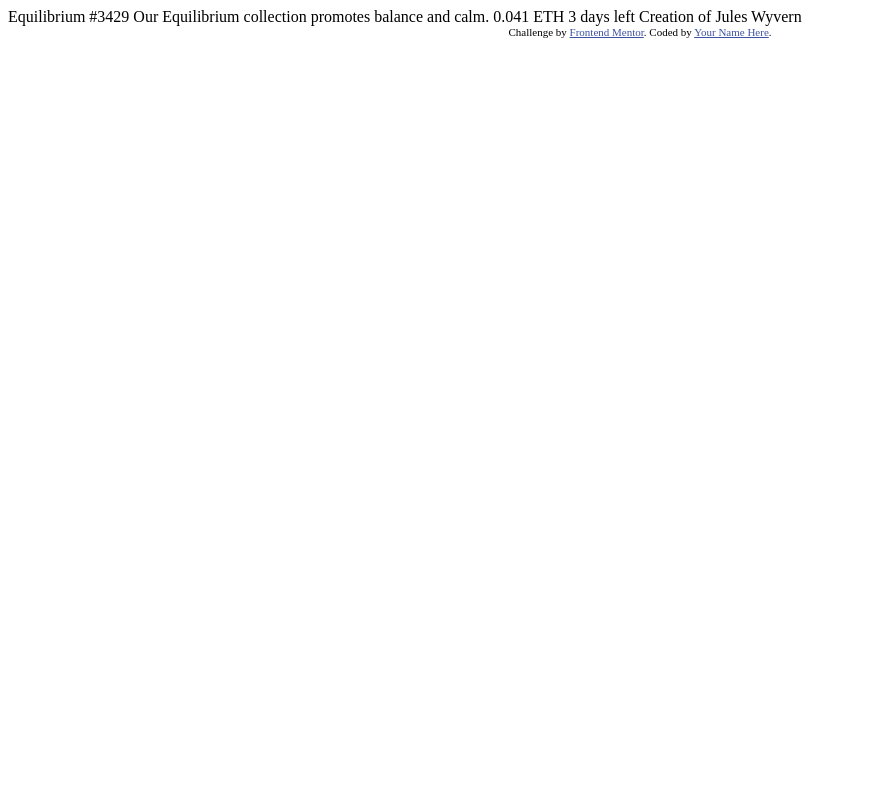
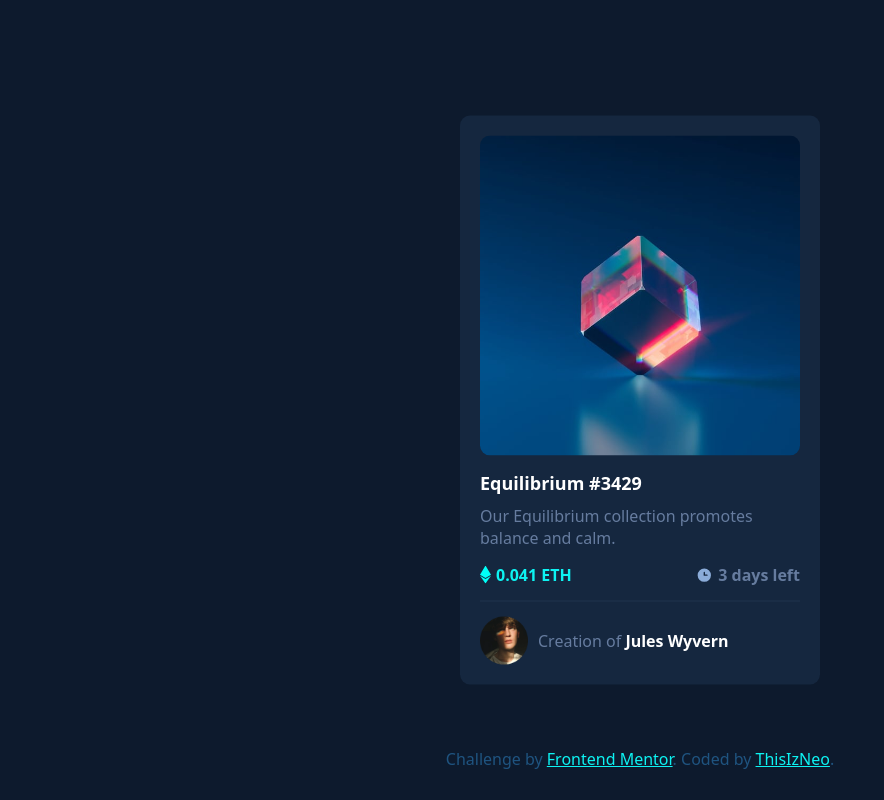
Before and after one commit to ThisIzNeo/FrontendMentorChallenges, a plain HTML site: page nft-preview-card-component-main/index.html in a window 1280 px wide. Shown: the whole page, without its empty margins (0-884 px from the left). Drawn offline with Linux system fonts and the light colour scheme.

Commit message:
nft card challeng completed

```diff
--- a/nft-preview-card-component-main/index.html
+++ b/nft-preview-card-component-main/index.html
@@ -2,32 +2,38 @@
 <html lang="en">
 <head>
   <meta charset="UTF-8">
-  <meta name="viewport" content="width=device-width, initial-scale=1.0"> <!-- displays site properly based on user's device -->
-
+  <meta name="viewport" content="width=device-width, initial-scale=1.0">
   <link rel="icon" type="image/png" sizes="32x32" href="./images/favicon-32x32.png">
-
+  <link rel="stylesheet" href="styles.css">
   <title>Frontend Mentor | NFT preview card component</title>
-
-  <!-- Feel free to remove these styles or customise in your own stylesheet 👍 -->
-  <style>
-    .attribution { font-size: 11px; text-align: center; }
-    .attribution a { color: hsl(228, 45%, 44%); }
-  </style>
 </head>
 <body>
 
-  Equilibrium #3429
+  <main>
+    <div class="card">
+      <div class="currency">
+        <img src="./images/image-equilibrium.jpg" alt="Equilibrium">
+        <img src="./images/icon-view.svg" alt="eye">
+      </div>
+      <h5>Equilibrium #3429</h5>
+      <p>Our Equilibrium collection promotes balance and calm.</p>
+      <div class="division">
+        <div class="value"><img src="./images/icon-ethereum.svg" alt="icon-ethereum"><div>0.041 ETH</div></div>
+        <div class="date"><img src="./images/icon-clock.svg" alt="clock"><p>3 days left</p></div>
+      </div>
+      <div class="line"></div>
+      <div class="user">
+        <img src="./images/image-avatar.png" alt="avatar">
+        <p>Creation of <span>Jules Wyvern</span></p>
+      </div>
+    </div>
+  </main>
 
-  Our Equilibrium collection promotes balance and calm.
 
-  0.041 ETH
-  3 days left
 
-  Creation of Jules Wyvern
-
-  <div class="attribution">
+  <footer>
     Challenge by <a href="https://www.frontendmentor.io?ref=challenge" target="_blank">Frontend Mentor</a>.
-    Coded by <a href="#">Your Name Here</a>.
-  </div>
+    Coded by <a href="https://github.com/ThisIzNeo" target="_blank">ThisIzNeo</a>.
+  </footer>
 </body>
 </html>
--- /dev/null
+++ b/nft-preview-card-component-main/styles.css
@@ -0,0 +1,150 @@
+*{
+    font-family: system-ui, -apple-system, BlinkMacSystemFont, 'Segoe UI', Roboto, Oxygen, Ubuntu, Cantarell, 'Open Sans', 'Helvetica Neue', sans-serif;
+    margin: 0;
+    padding: 0;
+    box-sizing: border-box;
+    transition: .3s ease all;
+}
+
+body {
+    min-height: 100vh;
+    width: 100vw;
+    background: #0d1a2d;
+}
+
+.card {
+    display: block;
+    position: absolute;
+    margin: auto;
+    top: 50%;
+    left: 50%;
+    transform: translate(-50%, -50%);
+    width: 360px;
+    height: fit-content;
+    background: #15273f;
+    padding: 20px;
+    border-radius:  10px;
+}
+
+.card h5 {
+    color: #fff;
+    font-size: 18px;
+    padding: 10px 0;
+    cursor: pointer;
+}
+
+.card h5:hover {
+    color: #0df3f2;
+}
+
+.card p {
+    color: #667c9f;
+}
+
+.division {
+    display: flex;
+    justify-content: space-between;
+    align-items: center;
+    font-weight: 600;
+}
+
+.division .value {
+    display: flex;
+    align-items: center;
+    color: #0df3f2;
+    padding: 15px 0;
+}
+
+.division .value img {
+    display: flex;
+    align-items: center;
+    margin-right: 5px;
+}
+
+.division .date {
+    display: flex;
+    align-items: center;
+}
+
+.division .date img {
+    margin-right: 5px;
+}
+
+.line {
+    display: block;
+    height: 1px;
+    width: 100%;
+    background: #667c9f27;
+}
+
+.user {
+    display: flex;
+    align-items: center;
+    margin-top: 15px;
+}
+
+.user img {
+    height: 48px;
+    margin-right: 10px;
+
+}
+
+.user span {
+    color: white;
+    font-weight: 600;
+    cursor: pointer;
+}
+
+.user span:hover {
+    color: #0df3f2;
+}
+
+.currency {
+    position: relative;
+}
+
+.currency img {
+    position: absolute;
+    top: 0;
+    margin: auto;
+    width: 100%;
+    border-radius: 10px;
+}
+
+.currency img:nth-of-type(2){
+    position: relative;
+    top: 0;
+    left: 0;
+    padding: 140px;
+    z-index: 999;
+    width: 100%;
+    opacity: 0;
+    background: linear-gradient(0deg,rgba(13, 243, 242, 0.5) 0%, rgba(21, 173, 173, 0.5) 80%);
+}
+
+.currency img:nth-of-type(2):hover {
+    opacity: 1;
+}
+
+footer {
+    position: absolute;
+    bottom: 0;
+    width: 100%;
+    text-align: center;
+    padding: 30px;
+    color: rgb(31, 84, 128);
+}
+
+footer a {
+    color: #0df3f2;
+}
+
+@media (max-width: 375px) {
+    .card {
+        width: 340px;
+    }
+
+    footer {
+        font-size: 12px;
+    }
+}
```
